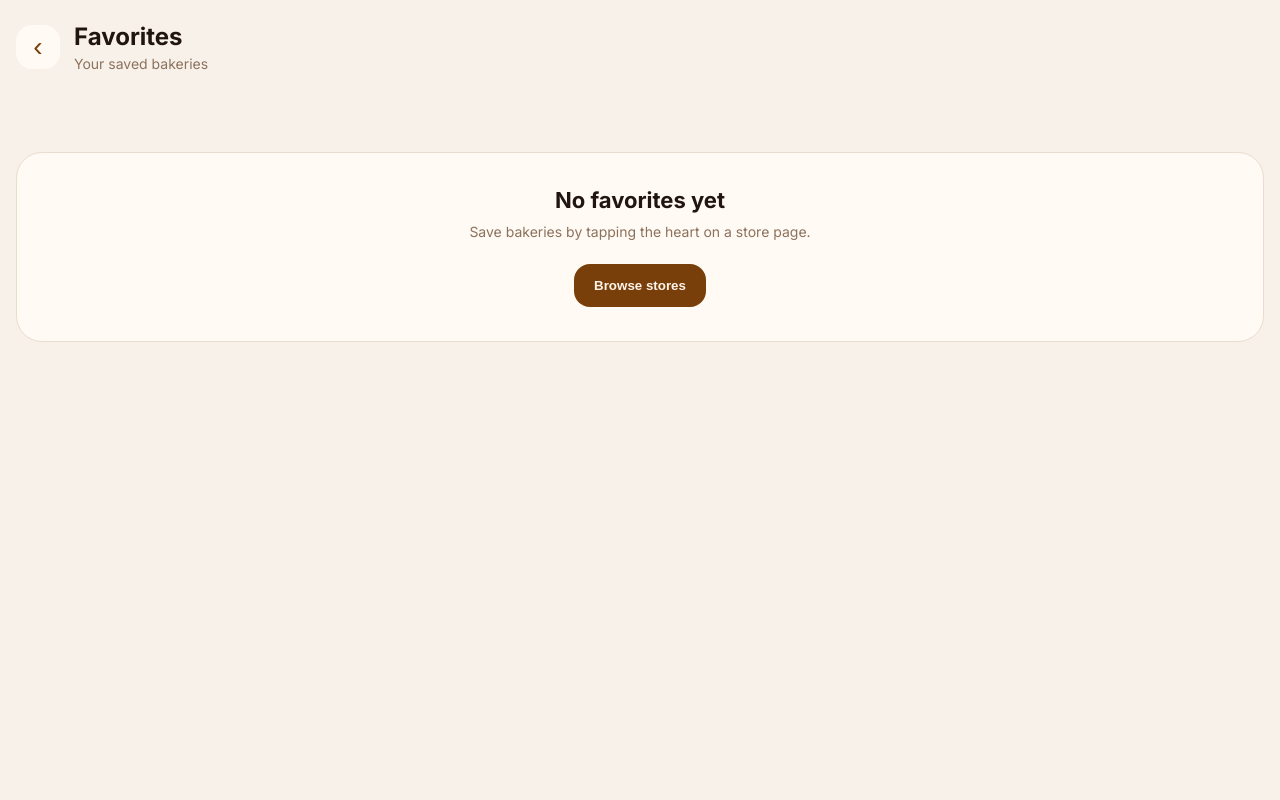
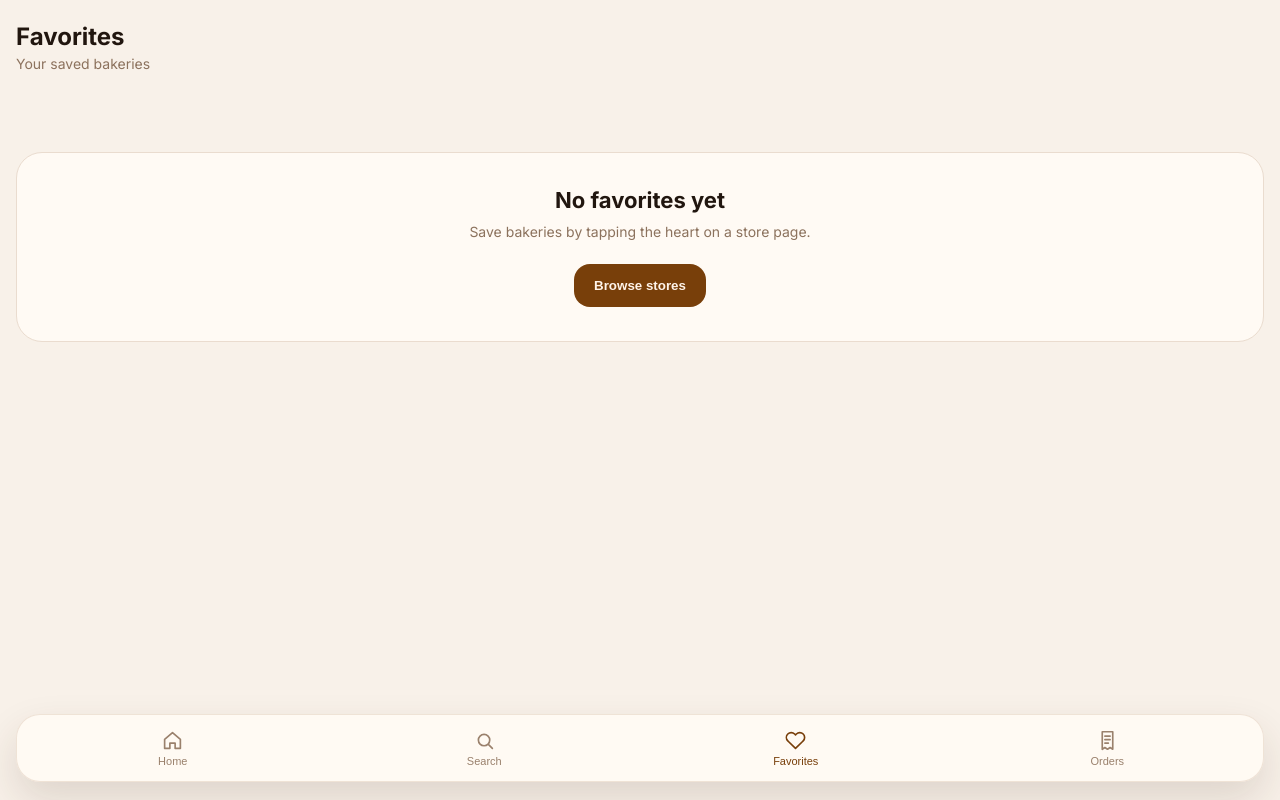
Before and after one commit to Alatsakimaria/save-food, an Angular app in the folder frontend/: page /favorites in a window 1280 px wide. Built offline with nearby package versions, Linux system fonts and the light colour scheme.

Commit message:
Fixed button on search page

```diff
--- a/frontend/src/app/pages/favorites/favorites.html
+++ b/frontend/src/app/pages/favorites/favorites.html
@@ -1,7 +1,5 @@
 <div class="favorites-page">
   <header class="page-header">
-    <button routerLink="/home" class="back-button">‹</button>
-
     <div>
       <h1>Favorites</h1>
       <p>Your saved bakeries</p>
@@ -36,4 +34,34 @@
       </button>
     </article>
   </section>
+      <nav class="bottom-nav">
+    <button class="nav-item" routerLink="/home">
+        <svg viewBox="0 0 24 24">
+        <path d="M3 10.8 12 3l9 7.8V21h-6v-6H9v6H3V10.8z"/>
+        </svg>
+        <small>Home</small>
+    </button>
+
+    <button class="nav-item" routerLink="/search">
+        <svg viewBox="0 0 24 24">
+        <path d="M21 21l-4.3-4.3m1.3-5.2a6.5 6.5 0 1 1-13 0 6.5 6.5 0 0 1 13 0z"/>
+        </svg>
+        <small>Search</small>
+    </button>
+
+    <button class="nav-item active">
+        <svg viewBox="0 0 24 24">
+        <path d="M20.8 4.6a5.5 5.5 0 0 0-7.8 0L12 5.6l-1-1a5.5 5.5 0 0 0-7.8 7.8l1 1L12 21l7.8-7.6 1-1a5.5 5.5 0 0 0 0-7.8z"/>
+        </svg>
+        <small>Favorites</small>
+    </button>
+
+    <button class="nav-item">
+        <svg viewBox="0 0 24 24">
+        <path d="M6 2h12v20l-3-2-3 2-3-2-3 2V2z"/>
+        <path d="M9 7h6M9 11h6M9 15h4"/>
+        </svg>
+        <small>Orders</small>
+    </button>
+    </nav>
 </div>
--- a/frontend/src/app/pages/favorites/favorites.scss
+++ b/frontend/src/app/pages/favorites/favorites.scss
@@ -128,3 +128,56 @@
 
   font-size: 20px;
 }
+
+.bottom-nav {
+  position: fixed;
+  left: 16px;
+  right: 16px;
+  bottom: 18px;
+  height: 68px;
+
+  background: rgba(255, 250, 244, 0.94);
+  backdrop-filter: blur(16px);
+
+  border: 1px solid rgba(120, 63, 10, 0.12);
+  border-radius: 24px;
+
+  display: grid;
+  grid-template-columns: repeat(4, 1fr);
+  align-items: center;
+
+  box-shadow: 0 18px 40px rgba(70, 45, 25, 0.14);
+}
+
+.nav-item {
+  border: none;
+  background: transparent;
+  color: #9a816c;
+
+  display: flex;
+  flex-direction: column;
+  align-items: center;
+  gap: 4px;
+
+  font-size: 11px;
+  font-weight: 400;
+}
+
+.nav-item svg {
+  width: 21px;
+  height: 21px;
+  fill: none;
+  stroke: currentColor;
+  stroke-width: 1.9;
+  stroke-linecap: round;
+  stroke-linejoin: round;
+}
+
+.nav-item small {
+  font-size: 11px;
+  font-weight: 400;
+}
+
+.nav-item.active {
+  color: #783f0a;
+}
--- a/frontend/src/app/pages/home/home.html
+++ b/frontend/src/app/pages/home/home.html
@@ -50,7 +50,7 @@
     <a routerLink="/best-deals">See all</a>
   </section>
 
-  <section class="deal-card" routerLink="/store/1">
+  <section class="deal-card" routerLink="/store/2">
     <div>
       <span class="deal-badge">75% OFF</span>
       <h3>Sweet House Bakery</h3>
--- a/frontend/src/app/pages/home/home.ts
+++ b/frontend/src/app/pages/home/home.ts
@@ -21,7 +21,7 @@ export class Home {
   stores = [
     {
       id: 1,
-      name: 'Sweet Corner Bakery',
+      name: 'Kritikos Fournos Bakery',
       image: '/kritikos.png',
       categories: ['Bread', 'Pastries', 'Sweets'],
       description: 'Bread · Pastries · Sweets',
@@ -33,7 +33,7 @@ export class Home {
     },
     {
       id: 2,
-      name: 'Morning Dough',
+      name: 'Sweet House Bakery',
       image: '/cup.png',
       categories: ['Sandwiches', 'Pastries'],
       description: 'Sandwiches · Pastries',
@@ -45,7 +45,7 @@ export class Home {
     },
     {
       id: 3,
-      name: 'Golden Crust',
+      name: 'Veneris Bakery',
       image: '/veneris.png',
       categories: ['Bread'],
       description: 'Bread · Mixed boxes',
--- a/frontend/src/app/pages/search/search.html
+++ b/frontend/src/app/pages/search/search.html
@@ -101,7 +101,7 @@
         <small>Search</small>
     </button>
 
-    <button class="nav-item">
+    <button class="nav-item" routerLink="/favorites">
         <svg viewBox="0 0 24 24">
         <path d="M20.8 4.6a5.5 5.5 0 0 0-7.8 0L12 5.6l-1-1a5.5 5.5 0 0 0-7.8 7.8l1 1L12 21l7.8-7.6 1-1a5.5 5.5 0 0 0 0-7.8z"/>
         </svg>
```
